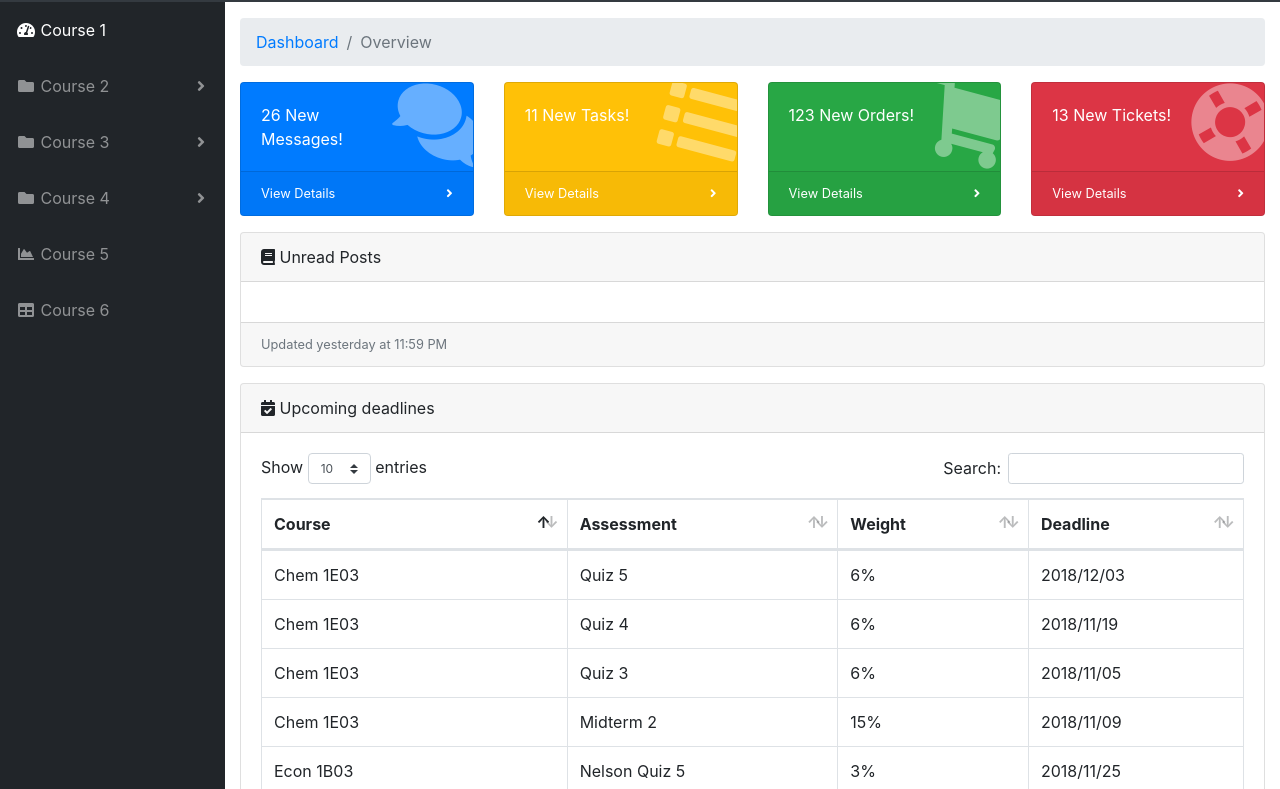
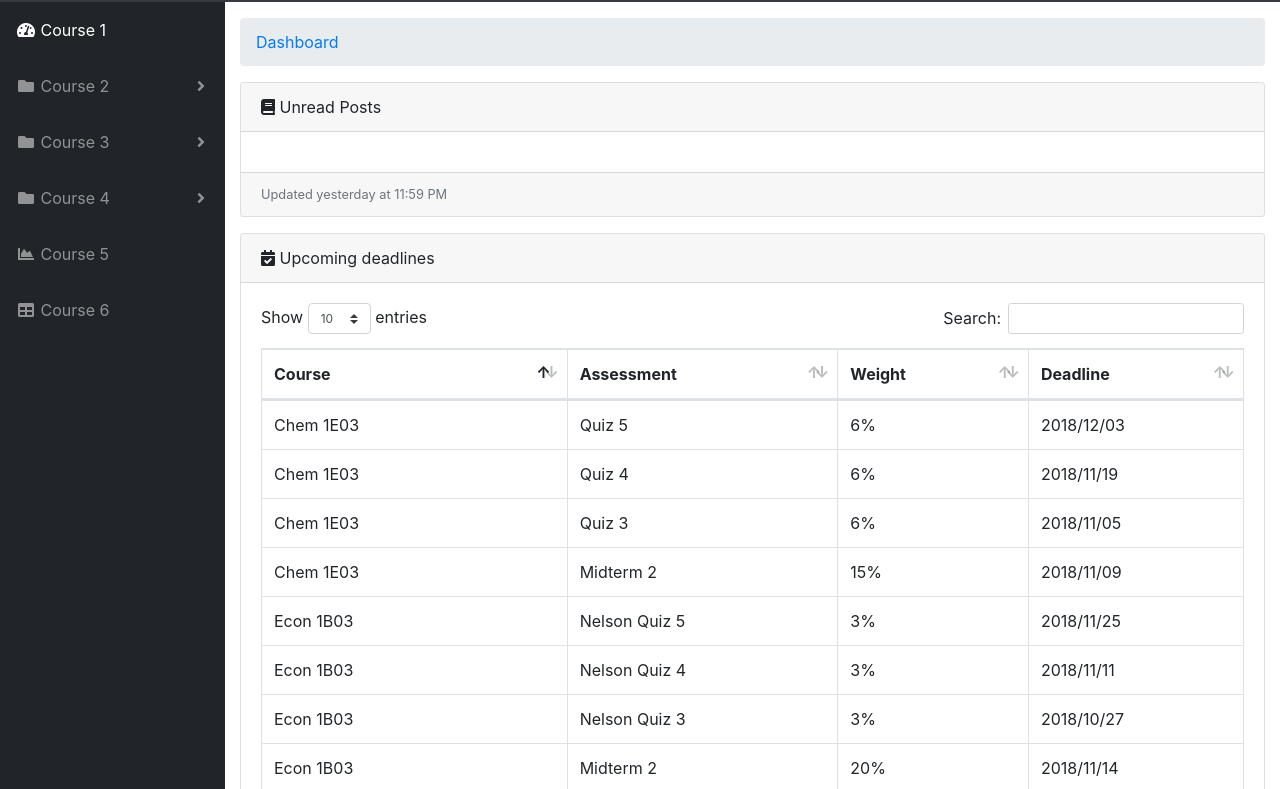
Before and after one commit to Vrushesh/UniFlow, a website with bundled scripts: page index.html in a window 1280 px wide. Shown: the part 54-843 px from the top of the page. Built offline with nearby package versions, Linux system fonts and the light colour scheme.

Commit message:
minor tweaks to dashboard

```diff
--- a/index.html
+++ b/index.html
@@ -249,10 +249,11 @@
           <!-- Breadcrumbs -->
           <ol class="breadcrumb">
             <li class="breadcrumb-item"><a href="#">Dashboard</a></li>
-            <li class="breadcrumb-item active">Overview</li>
+            <!-- <li class="breadcrumb-item active">Overview</li> -->
           </ol>
 
-          <!-- Icon Cards -->
+          <!--
+            Icon Cards
             <div class="row">
               <div class="col-xl-3 col-sm-6 mb-3">
                 <div class="card text-white bg-primary o-hidden h-100">
@@ -319,8 +320,9 @@
                 </div>
               </div>
             </div>
+          -->
 
-          <!-- Area Chart Example -->
+          <!-- Unread Posts -->
           <div class="card mb-3">
             <div class="card-header">
               <i class="fas fa-book"></i> Unread Posts
@@ -331,7 +333,7 @@
             </div>
           </div>
 
-          <!-- DataTables Example -->
+          <!-- Upcoming deadlines -->
           <div class="card mb-3">
             <div class="card-header">
               <i class="fas fa-calendar-check"></i> Upcoming deadlines
```
Lines whose indentation alone changed are shown as unchanged.
